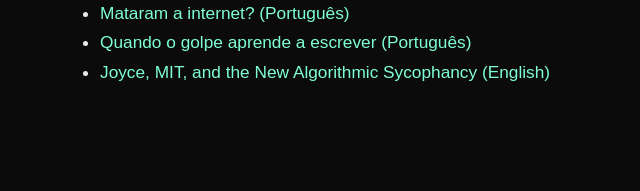
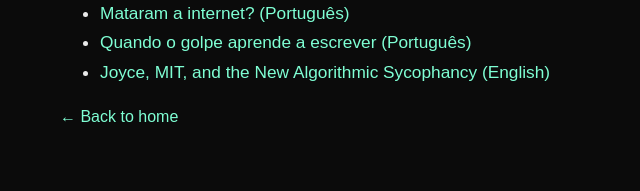
Before and after one commit to olivieri-hermenauta/olivieri-hermenauta.github.io, a Jekyll site: the page built from index.md, in a window 1280 px wide. Shown: the part 726-917 px from the top of the page, without its empty margins (170-810 px from the left). Built offline with Jekyll 4.4.1, drawn with Linux system fonts in a browser that asks for light colours.

Commit message:
Update default.html

```diff
--- a/_layouts/default.html
+++ b/_layouts/default.html
@@ -55,6 +55,8 @@
   <img src="/img/logo.png" width="180">
 
   {{ content }}
-
+<div class="back-home">
+  <a href="/">← Back to home</a>
+</div>
 </body>
 </html>
```
